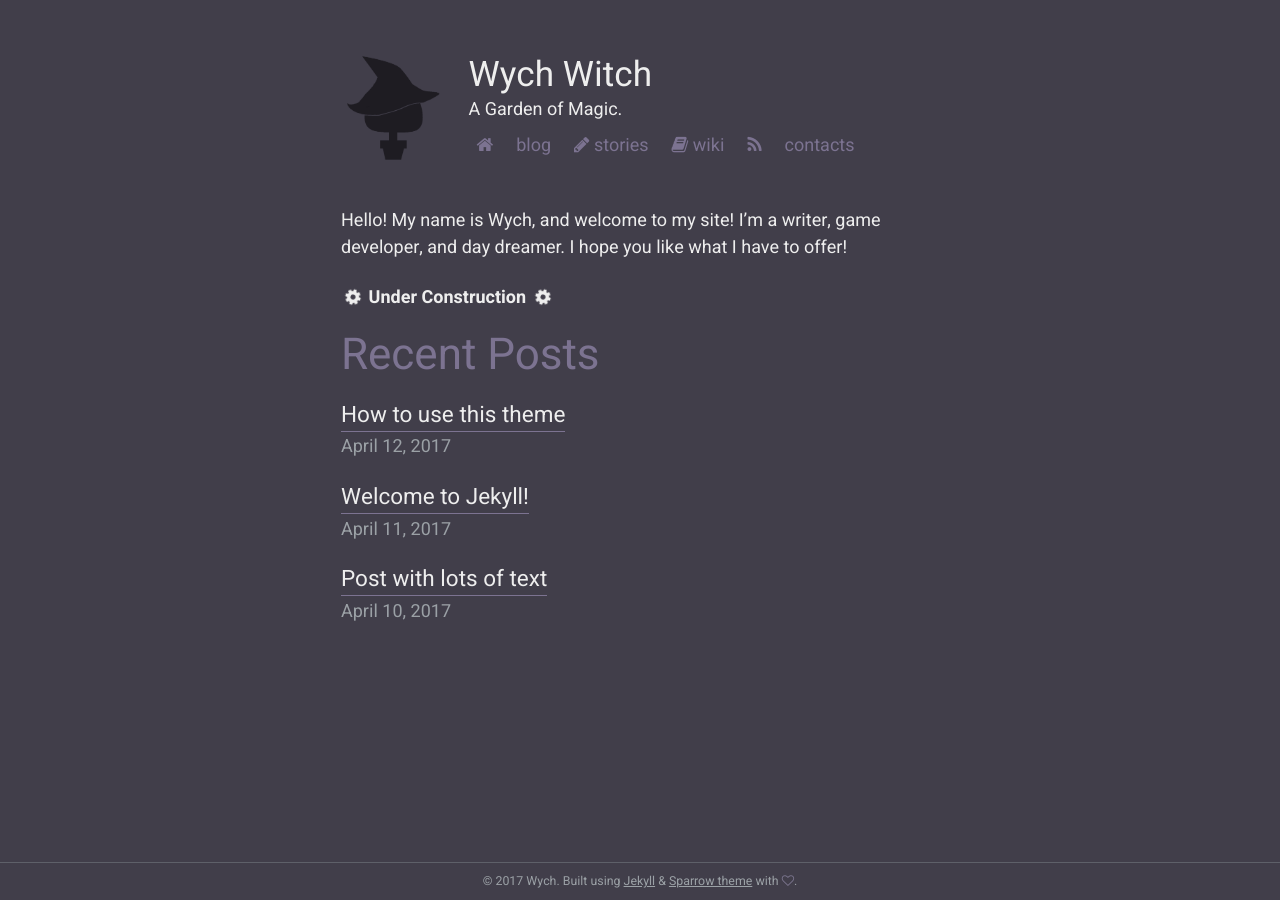
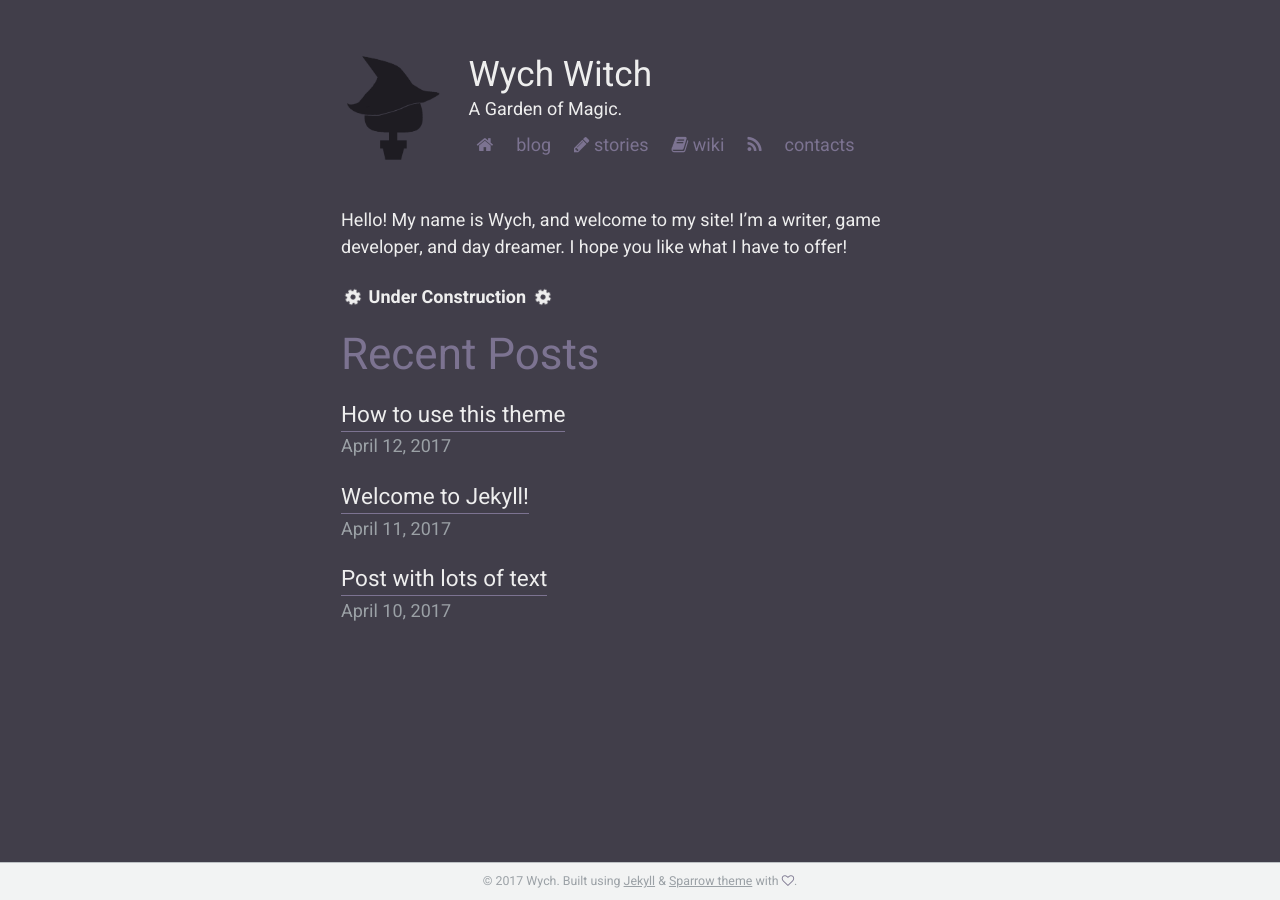
Before and after one commit to BarrelTitor/main, a Jekyll site: the page built from index.md, in a window 1280 px wide. Built offline with Jekyll 4.4.1, drawn with Linux system fonts in a browser that asks for light colours.

Commit message:
Update _footer.scss

```diff
--- a/_sass/_footer.scss
+++ b/_sass/_footer.scss
@@ -18,8 +18,8 @@
           animation: intro 0.3s both;
   -webkit-animation-delay: 0.45s;
           animation-delay: 0.45s;
-  background-color: #413e4a;
-  border-top: 1px solid mix(#413e4a, $gray, 50%);
+  background-color: mix(#fff, $gray, 90%);
+  border-top: 1px solid mix(#fff, $gray, 50%);
 
   footer {
     @include container;
```
